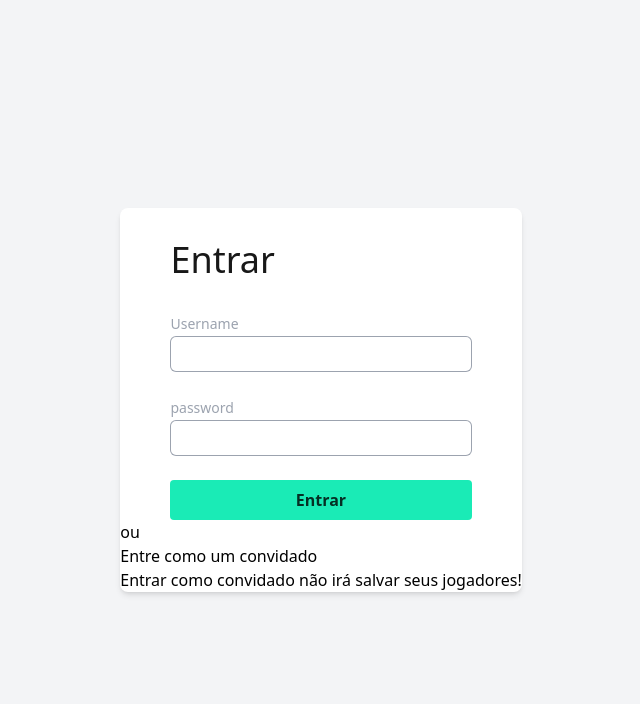
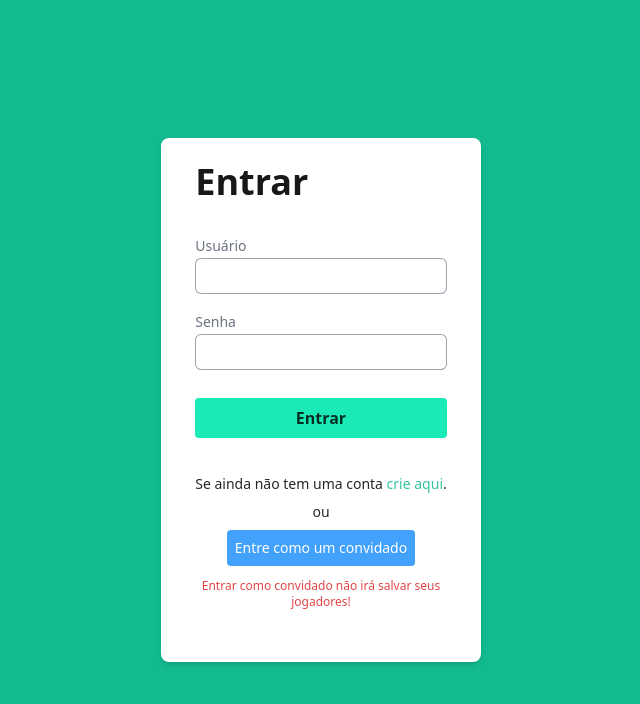
Before and after one commit to luandersonalvesdev/random-team-picker, a React (Vite) app in the folder frontend/: page /login in a window 1280 px wide. Shown: the top 704 px of the page, without its empty margins (319-959 px from the left). Built offline with nearby package versions, Linux system fonts and the light colour scheme.

Commit message:
feat: login page css finished

```diff
--- a/frontend/src/components/JoinAsGuest.jsx
+++ b/frontend/src/components/JoinAsGuest.jsx
@@ -2,10 +2,10 @@ import { Link } from 'react-router-dom';
 
 export default function JoinAsGuest() {
   return (
-    <div>
-      <p>ou</p>
-      <Link to='/dashboard'>Entre como um convidado</Link>
-      <p>Entrar como convidado não irá salvar seus jogadores!</p>
+    <div className='flex flex-col justify-center items-center text-center opacity-85 mt-2 mb-7 text-sm'>
+      <p className=''>ou</p>
+      <Link className='p-2 bg-secondary-app text-white rounded mt-2' to='/dashboard'>Entre como um convidado</Link>
+      <p className='text-xs text-red-600 mt-2 pt-1'>Entrar como convidado não irá salvar seus jogadores!</p>
     </div>
   )
 }
--- /dev/null
+++ b/frontend/src/components/LoadingSpinner.jsx
@@ -0,0 +1,7 @@
+export default function LoadingSpinner() {
+  return (
+    <div className="flex items-center justify-center">
+      <div className="animate-spin rounded-full border-t-2 border-main-app-300 border-opacity-25 h-6 w-6"></div>
+    </div>
+  );
+}
--- a/frontend/src/components/LoginForm.jsx
+++ b/frontend/src/components/LoginForm.jsx
@@ -1,11 +1,13 @@
 import { useState } from 'react';
 import instanceAxios from '../utils/axios';
 import PropsTypes from 'prop-types';
-import { useNavigate } from 'react-router-dom';
+import { Link, useNavigate } from 'react-router-dom';
 import { setToLs } from '../utils/localStorage';
+import LoadingSpinner from './LoadingSpinner';
 
 export default function LoginForm() {
   const [loginFailedMsg, setLoginFailedMsg] = useState('');
+  const [isLoading, setIsLoading] = useState(false);
   const [formValues, setFormValues] = useState({
     username: '',
     password: '',
@@ -21,6 +23,7 @@ export default function LoginForm() {
   };
 
   const handleLogin = (event) => {
+    setIsLoading(true);
     instanceAxios.post('/login', { ...formValues })
       .then(response => {
         setToLs('rtp-token', response.data.token)
@@ -28,19 +31,22 @@ export default function LoginForm() {
       })
       .catch((err) => {
         setLoginFailedMsg(err.response.data.message)
-      });
+      })
+      .finally(() => {
+        setIsLoading(false);
+      })
     event.preventDefault();
   }
 
   return (
-    <div className='flex flex-col w-9/12'>
-      <h2 className='text-4xl mb-8 opacity-90'>Entrar</h2>
+    <div className='flex flex-col'>
+      <h2 className='text-4xl mb-8 opacity-90 font-bold'>Entrar</h2>
       <form>
         <div>
-          <label className='block text-sm font-medium leading-6 text-gray-400'>
-            Username
+          <label className='block text-sm font-medium leading-6 text-gray-500'>
+            Usuário
             <input
-              className='block w-full rounded-md border-0 py-1.5 pl-3 pr-2 text-gray-700 ring-1 ring-inset ring-gray-400 mb-6 focus:ring-2 focus:ring-inset focus:ring-main-app outline-none'
+              className='block w-full rounded-md border-0 py-1.5 pl-3 pr-2 text-gray-700 ring-1 ring-inset ring-gray-400 mb-4 focus:ring-2 focus:ring-inset focus:ring-main-app outline-none'
               type="text"
               name="username"
               value={formValues.username}
@@ -50,10 +56,10 @@ export default function LoginForm() {
           </label>
         </div>
         <div>
-          <label className='block text-sm font-medium leading-6 text-gray-400'>
-          password
+          <label className='block text-sm font-medium leading-6 text-gray-500'>
+          Senha
             <input
-              className='block w-full rounded-md border-0 py-1.5 pl-3 pr-2 text-gray-700 ring-1 ring-inset ring-gray-400 mb-6 focus:ring-2 focus:ring-inset focus:ring-main-app outline-none'
+              className='block w-full rounded-md border-0 py-1.5 pl-3 pr-2 text-gray-700 ring-1 ring-inset ring-gray-400 mb-4 focus:ring-2 focus:ring-inset focus:ring-main-app outline-none'
               type="password"
               name="password"
               value={formValues.password}
@@ -62,20 +68,25 @@ export default function LoginForm() {
             />
           </label>
         </div>
+        <div >
+          {
+            isLoading
+              ? <LoadingSpinner />
+              : loginFailedMsg
+                  && (
+                  <p className='mb-4 w-full text-red-500 text-opacity-80 flex justify-center items-center text-center bg-red-100 rounded-md py-1.5 p-2'>{loginFailedMsg}</p>
+                  )
+          }
+        </div>
         <button
-          className='bg-main-app hover:brightness-105 text-black text-opacity-80 font-bold py-2 rounded w-full duration-300'
+          className='bg-main-app hover:brightness-105 text-black text-opacity-80 font-bold py-2 rounded w-full duration-300 mt-3'
           onClick={handleLogin}
           >
             Entrar
         </button>
       </form>
-      <div >
-        {
-          loginFailedMsg
-            && (
-            <p className='mt-4 w-full text-red-500 text-opacity-80 flex justify-center items-center text-center bg-red-100 rounded-md py-1.5'>{loginFailedMsg}</p>
-            )
-        }
+      <div className='flex justify-center mt-9'>
+        <p className='opacity-85 text-sm text-center'>Se ainda não tem uma conta <Link to='/signup' className='text-main-app-200 hover:underline'>crie aqui</Link>.</p>
       </div>
     </div>
   );
--- a/frontend/src/pages/Login/index.jsx
+++ b/frontend/src/pages/Login/index.jsx
@@ -4,8 +4,8 @@ import JoinAsGuest from '../../components/JoinAsGuest'
 export default function Login() {
 
   return (
-    <main className='flex flex-col justify-center w-screen h-screen items-center bg-gray-100'>
-      <div className='flex flex-col justify-center items-center bg-white rounded-lg pt-8 shadow-md'>
+    <main className='flex flex-col justify-center w-screen h-screen items-center bg-main-app-200'>
+      <div className='flex flex-col justify-center items-center bg-white rounded-lg py-6 px-8 shadow-md min-w-80 max-w-64'>
         <LoginForm />
         <JoinAsGuest />
       </div>
--- a/frontend/tailwind.config.js
+++ b/frontend/tailwind.config.js
@@ -7,7 +7,12 @@ export default {
   theme: {
     extend: {
       colors: {
-        'main-app': '#1AEBB6'
+        'main-app': '#1AEBB6',
+        'main-app-200': '#13BA90',
+        'main-app-300': '#0F9876',
+        'main-app-dark': '#053126',
+        'main-app-light': '#1DFFC6',
+        'secondary-app': '#2191FB',
       }
     },
   },
```
